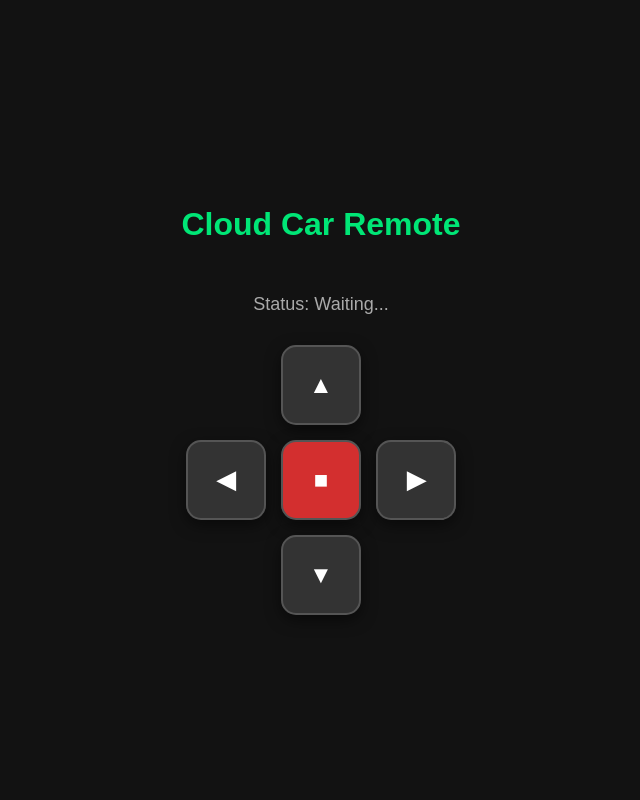
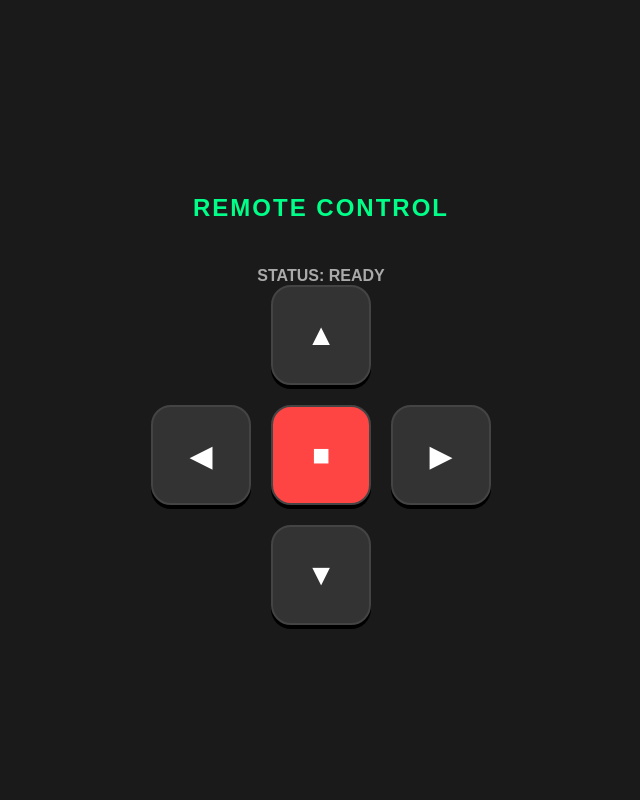
Before and after one commit to s36507947-coder/cloude-base-car, a Flask app: page / in a window 1280 px wide. Shown: the whole page, without its empty margins (319-959 px from the left). Run offline with Flask 3, Linux system fonts and the light colour scheme.

Commit message:
Add files via upload

```diff
--- a/app.py
+++ b/app.py
@@ -1,16 +1,17 @@
+import eventlet
+eventlet.monkey_patch()
+
 from flask import Flask, request, jsonify, render_template
 from flask_cors import CORS
 
 app = Flask(__name__)
 CORS(app)
 
-# গ্লোবাল ভেরিয়েবল যেখানে গাড়ির বর্তমান কমান্ড সেভ থাকবে।
-# 'S' মানে Stop.
+# গ্লোবাল ভেরিয়েবল: ডিফল্টভাবে গাড়ি থেমে থাকবে (S = Stop)
 current_command = "S"
 
 @app.route('/')
 def index():
-    # এটি আপনার রিমোট কন্ট্রোল ওয়েবপেজ লোড করবে
     return render_template('index.html')
 
 @app.route('/update', methods=['POST'])
@@ -19,15 +20,15 @@ def update_command():
     data = request.json
     if data and 'command' in data:
         current_command = data['command']
-        print(f"New Command Received: {current_command}")
+        # সিরিয়ালে দেখার জন্য প্রিন্ট (অপশনাল)
+        print(f"Server received: {current_command}")
         return jsonify({"status": "success", "command": current_command})
     return jsonify({"status": "error"}), 400
 
 @app.route('/command', methods=['GET'])
 def get_command():
-    # ESP8266 এই লিংকে এসে বর্তমান কমান্ডটি নিয়ে যাবে
+    # ESP8266 এই এন্ডপয়েন্ট থেকে কমান্ড পড়বে
     return current_command
 
 if __name__ == '__main__':
-    # Render.com এর জন্য 0.0.0.0 তে রান করতে হয়
     app.run(host='0.0.0.0', port=10000)
--- a/requirements.txt
+++ b/requirements.txt
@@ -1,2 +1,4 @@
 Flask==3.0.0
 flask-cors==4.0.0
+gunicorn==21.2.0
+eventlet==0.33.3
--- a/templates/index.html
+++ b/templates/index.html
@@ -3,83 +3,42 @@
 <head>
     <meta charset="UTF-8">
     <meta name="viewport" content="width=device-width, initial-scale=1.0, user-scalable=no">
-    <title>WiFi Car Remote</title>
+    <title>Cloud RC Car</title>
     <style>
-        body {
-            background-color: #121212;
-            color: white;
-            font-family: Arial, sans-serif;
-            display: flex;
-            flex-direction: column;
-            align-items: center;
-            justify-content: center;
-            height: 100vh;
-            margin: 0;
-            user-select: none; /* Text selection বন্ধ করার জন্য */
-        }
-        h1 { color: #00e676; }
-        .d-pad {
-            display: grid;
-            grid-template-columns: repeat(3, 80px);
-            grid-template-rows: repeat(3, 80px);
-            gap: 15px;
-            margin-top: 30px;
-        }
-        .btn {
-            background-color: #333;
-            border: 2px solid #555;
-            border-radius: 15px;
-            color: white;
-            font-size: 24px;
-            font-weight: bold;
-            display: flex;
-            align-items: center;
-            justify-content: center;
-            cursor: pointer;
-            box-shadow: 0 5px 15px rgba(0,0,0,0.5);
-            transition: 0.1s;
-        }
-        .btn:active {
-            background-color: #00e676;
-            transform: scale(0.95);
-            box-shadow: 0 2px 10px rgba(0,230,118,0.5);
-        }
+        body { background: #1a1a1a; color: #fff; font-family: sans-serif; text-align: center; margin: 0; padding: 0; overflow: hidden; display: flex; flex-direction: column; height: 100vh; justify-content: center; user-select: none; -webkit-user-select: none; }
+        h2 { color: #00ff88; margin-bottom: 20px; text-transform: uppercase; letter-spacing: 2px; }
+        .controls { display: grid; grid-template-columns: repeat(3, 100px); grid-template-rows: repeat(3, 100px); gap: 20px; justify-content: center; align-content: center; }
+        .btn { background: #333; border: 2px solid #444; border-radius: 20px; display: flex; align-items: center; justify-content: center; font-size: 30px; cursor: pointer; transition: 0.1s; box-shadow: 0 4px #000; }
+        .btn:active { background: #00ff88; transform: translateY(4px); box-shadow: none; color: #000; }
         .up { grid-column: 2; grid-row: 1; }
         .left { grid-column: 1; grid-row: 2; }
+        .stop { grid-column: 2; grid-row: 2; background: #ff4444; }
         .right { grid-column: 3; grid-row: 2; }
         .down { grid-column: 2; grid-row: 3; }
-        .stop { grid-column: 2; grid-row: 2; background-color: #d32f2f; }
-        .status { margin-top: 30px; font-size: 18px; color: #aaa; }
+        #status { margin-top: 25px; font-weight: bold; color: #aaa; }
     </style>
 </head>
 <body>
 
-    <h1>Cloud Car Remote</h1>
-    <div class="status" id="statusBox">Status: Waiting...</div>
+    <h2>Remote Control</h2>
+    <div id="status">STATUS: READY</div>
 
-    <div class="d-pad">
-        <div class="btn up" onmousedown="sendCmd('F')" onmouseup="sendCmd('S')" ontouchstart="sendCmd('F')" ontouchend="sendCmd('S')">▲</div>
-        <div class="btn left" onmousedown="sendCmd('L')" onmouseup="sendCmd('S')" ontouchstart="sendCmd('L')" ontouchend="sendCmd('S')">◀</div>
-        <div class="btn stop" onclick="sendCmd('S')">■</div>
-        <div class="btn right" onmousedown="sendCmd('R')" onmouseup="sendCmd('S')" ontouchstart="sendCmd('R')" ontouchend="sendCmd('S')">▶</div>
-        <div class="btn down" onmousedown="sendCmd('B')" onmouseup="sendCmd('S')" ontouchstart="sendCmd('B')" ontouchend="sendCmd('S')">▼</div>
+    <div class="controls">
+        <div class="btn up" onmousedown="send('F')" onmouseup="send('S')" ontouchstart="send('F')" ontouchend="send('S')">▲</div>
+        <div class="btn left" onmousedown="send('L')" onmouseup="send('S')" ontouchstart="send('L')" ontouchend="send('S')">◀</div>
+        <div class="btn stop" onclick="send('S')">■</div>
+        <div class="btn right" onmousedown="send('R')" onmouseup="send('S')" ontouchstart="send('R')" ontouchend="send('S')">▶</div>
+        <div class="btn down" onmousedown="send('B')" onmouseup="send('S')" ontouchstart="send('B')" ontouchend="send('S')">▼</div>
     </div>
 
     <script>
-        // আপনার Render অ্যাপের লিংক (আপলোড করার পর ব্রাউজারের লিংকটি এখানে বসান, তবে শেষের /update খেয়াল রাখবেন)
-        // যেহেতু ফ্লাস্ক একই সার্ভারে আছে, আমরা রিলেটিভ পাথ ব্যবহার করতে পারি
-        const apiUrl = '/update';
-
-        function sendCmd(cmd) {
-            document.getElementById('statusBox').innerText = "Command: " + cmd;
-
-            fetch(apiUrl, {
+        function send(cmd) {
+            document.getElementById('status').innerText = "SENDING: " + cmd;
+            fetch('/update', {
                 method: 'POST',
                 headers: { 'Content-Type': 'application/json' },
                 body: JSON.stringify({ command: cmd })
-            }).catch(err => {
-                document.getElementById('statusBox').innerText = "Network Error!";
-            });
+            }).catch(e => console.log("Error sending command"));
         }
     </script>
 </body>
```
